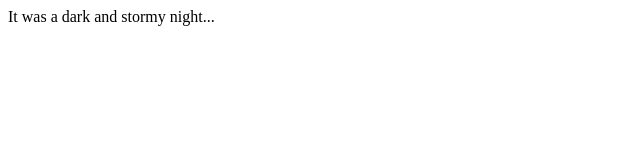
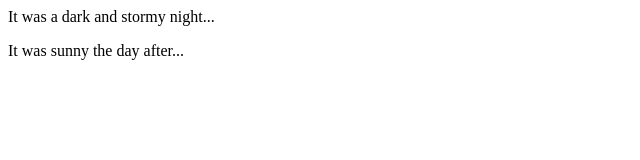
Before and after one commit to Sneha-ks/fireside-story, a plain HTML site: page index.html in a window 1280 px wide. Shown: the whole page, without its empty margins (0-640 px from the left). Drawn offline with Linux system fonts and the light colour scheme.

Commit message:
added second line of story

```diff
--- a/index.html
+++ b/index.html
@@ -1,5 +1,6 @@
 <html>
   <body>
     <p>It was a dark and stormy night...</p>
+    <p> It was sunny the day after...</p>
   </body>
 </html>
```
